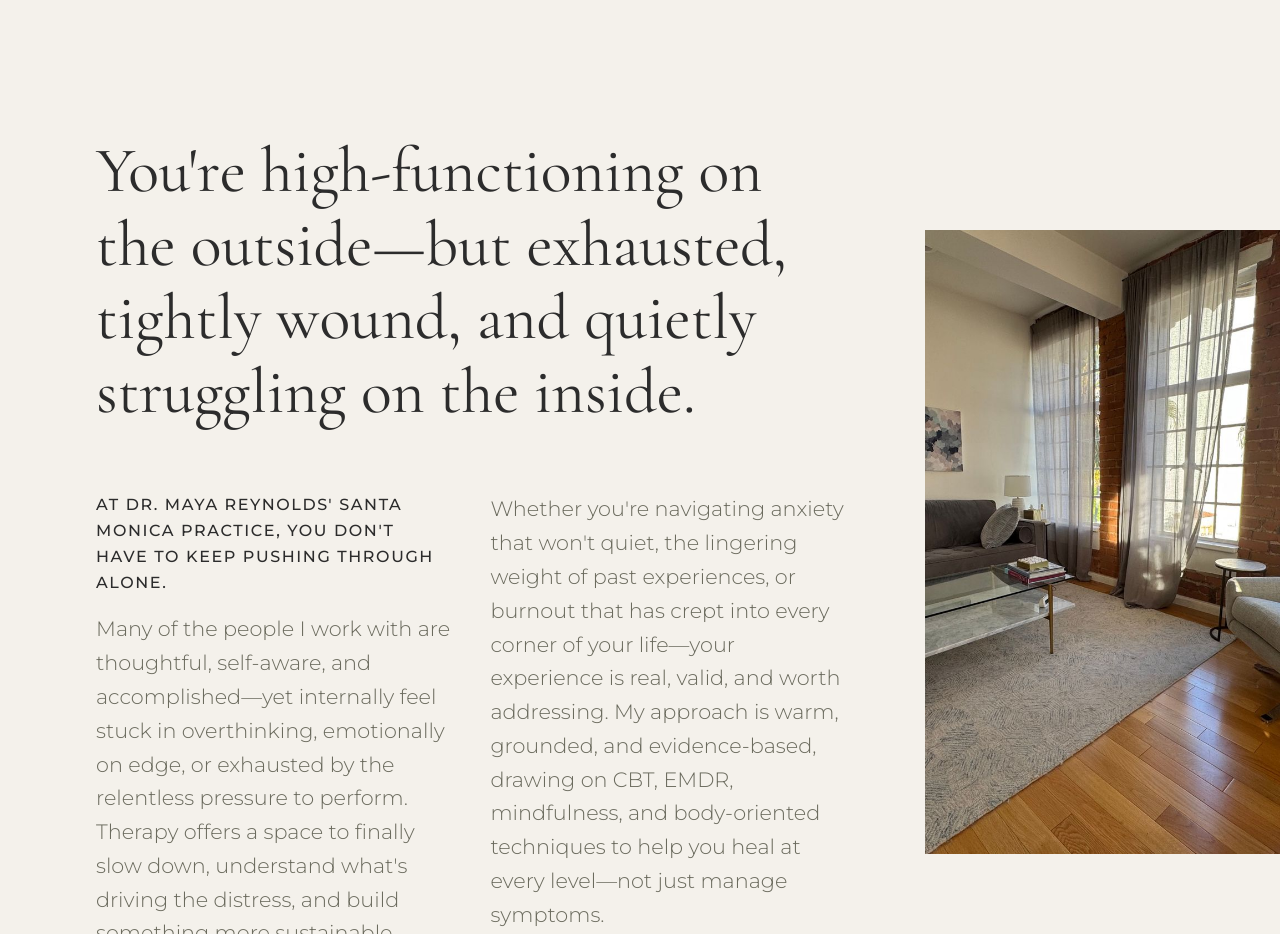
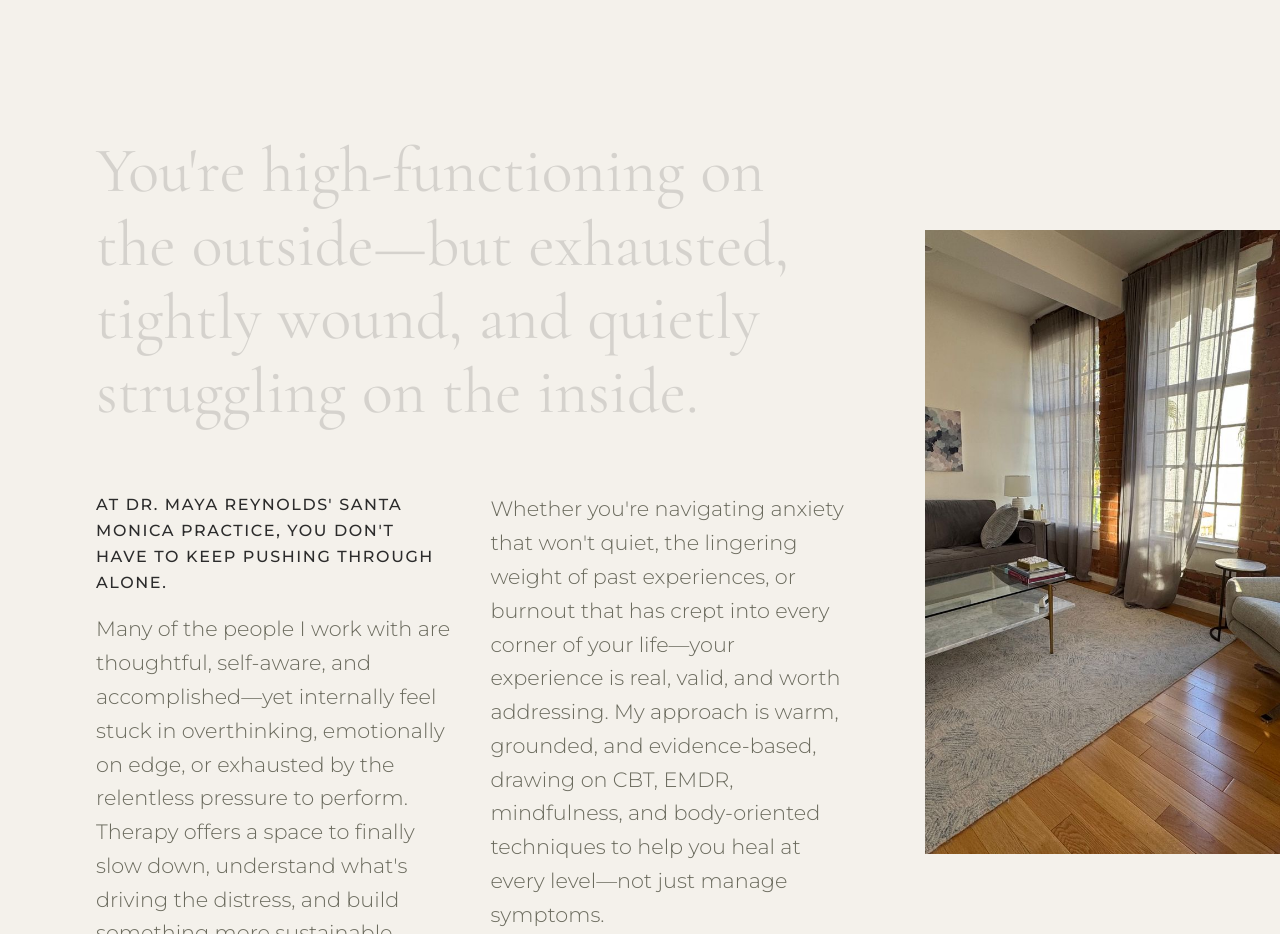
Before and after one commit to meethatkar/-Growth_Therapy_assignment-_2, a Next.js app: page / in a window 1280 px wide. Shown: the part 860-1794 px from the top of the page. Built offline with nearby package versions, Linux system fonts and the light colour scheme.

Commit message:
feat: add GSAP-powered ScrollRevealText component and integrate into HopeSection

```diff
--- a/package.json
+++ b/package.json
@@ -9,6 +9,9 @@
     "lint": "eslint"
   },
   "dependencies": {
+    "@gsap/react": "^2.1.2",
+    "gsap": "^3.15.0",
+    "lenis": "^1.3.26",
     "next": "16.4.0",
     "react": "19.3.0",
     "react-dom": "19.3.0"
--- a/src/components/HopeSection.jsx
+++ b/src/components/HopeSection.jsx
@@ -1,4 +1,5 @@
 import Image from "next/image";
+import ScrollRevealText from "./ScrollRevealText";
 
 const HopeSection = () => {
   return (
@@ -7,10 +8,10 @@ const HopeSection = () => {
         {/* Left Text Content */}
         <div className="w-full md:w-[70%] flex flex-col justify-center pr-8 md:pr-16 lg:pr-20 py-16 md:py-24">
           <div className="max-w-4xl">
-            <h2 className="font-serif text-4xl md:text-5xl lg:text-[4rem] text-brand-dark font-normal leading-[1.15] mb-16">
-              You&apos;re high-functioning on the outside—but exhausted, tightly
-              wound, and quietly struggling on the inside.
-            </h2>
+            <ScrollRevealText
+              text="You're high-functioning on the outside—but exhausted, tightly wound, and quietly struggling on the inside."
+              className="font-serif text-4xl md:text-5xl lg:text-[4rem] text-brand-dark font-normal leading-[1.15] mb-16"
+            />
 
             <div className="grid grid-cols-1 md:grid-cols-2 gap-10 text-sm md:text-[1.3rem] leading-relaxed text-brand-gray font-light">
               <div>
--- /dev/null
+++ b/src/components/ScrollRevealText.jsx
@@ -0,0 +1,51 @@
+"use client";
+
+import React, { useRef } from "react";
+import gsap from "gsap";
+import { ScrollTrigger } from "gsap/ScrollTrigger";
+import { useGSAP } from "@gsap/react";
+
+if (typeof window !== "undefined") {
+  gsap.registerPlugin(ScrollTrigger, useGSAP);
+}
+
+const ScrollRevealText = ({ text, className = "" }) => {
+  const containerRef = useRef(null);
+
+  // Split text into words so we can animate them individually
+  const words = text.split(" ");
+
+  useGSAP(
+    () => {
+      gsap.fromTo(
+        ".reveal-word",
+        {
+          opacity: 0.15, // Starts very light
+        },
+        {
+          opacity: 1, // Fades into original text color
+          stagger: 0.1,
+          scrollTrigger: {
+            trigger: containerRef.current,
+            start: "top 80%", // When the top of the container hits 80% down the viewport
+            end: "bottom 50%", // When the bottom of the container hits 50% down the viewport
+            scrub: true, // Smoothly link to scroll position
+          },
+        }
+      );
+    },
+    { scope: containerRef }
+  );
+
+  return (
+    <div ref={containerRef} className={className}>
+      {words.map((word, i) => (
+        <span key={i} className="reveal-word inline-block mr-[0.25em]">
+          {word}
+        </span>
+      ))}
+    </div>
+  );
+};
+
+export default ScrollRevealText;
```
Also changed, not shown: 1 other file (tests, documents, lock files or other folders).
